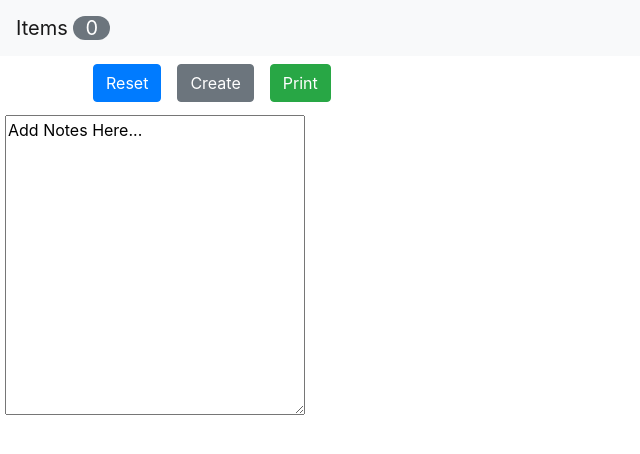
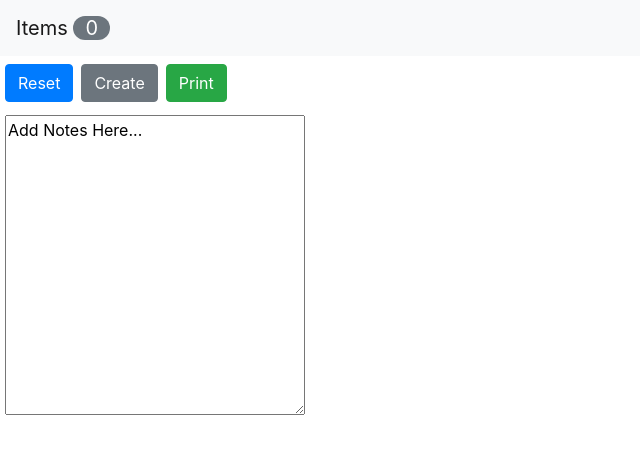
Before and after one commit to mohammadawwad/Shopping-List, a React (Create React App) app: page / in a window 1280 px wide. Shown: the top 454 px of the page, without its empty margins (0-640 px from the left). Built offline with nearby package versions, Linux system fonts and the light colour scheme.

Commit message:
updated the positioning of the buttons

```diff
--- a/src/App.js
+++ b/src/App.js
@@ -191,6 +191,12 @@ class App extends Component {
           {/**CSS styling for the table */}
           {`
 
+          main.container{
+            margin: 0px;
+            margin-left: 5px;
+            padding: 0px;
+          }
+
           #myList{
             position: relative;
             display: none;
--- a/src/components/counters.jsx
+++ b/src/components/counters.jsx
@@ -18,20 +18,23 @@ class Counters extends Component {
       <div>
         <div className="button" id="buttons">
           {" "}
-          <button onClick={onReset} className="btn btn-primary btn-sml m-2">
+          <button onClick={onReset} className="btn btn-primary btn-sml my-2">
             Reset
           </button>
-          <button onClick={onCreate} className="btn btn-secondary btn-sml m-2">
+          <button
+            onClick={onCreate}
+            className="btn btn-secondary btn-sml my-2 mx-2"
+          >
             Create
           </button>
-          <button onClick={onInfo} className="btn btn-success btn-sml m-2">
+          <button onClick={onInfo} className="btn btn-success btn-sml my-2">
             Print
           </button>
         </div>
 
         <div id="back">
           {" "}
-          <button onClick={onBack} className="btn btn-primary btn-sml m-2">
+          <button onClick={onBack} className="btn btn-primary btn-sml my-2">
             Back
           </button>
           <style>
```
Also changed, not shown: 1 other file (tests, documents, lock files or other folders).
